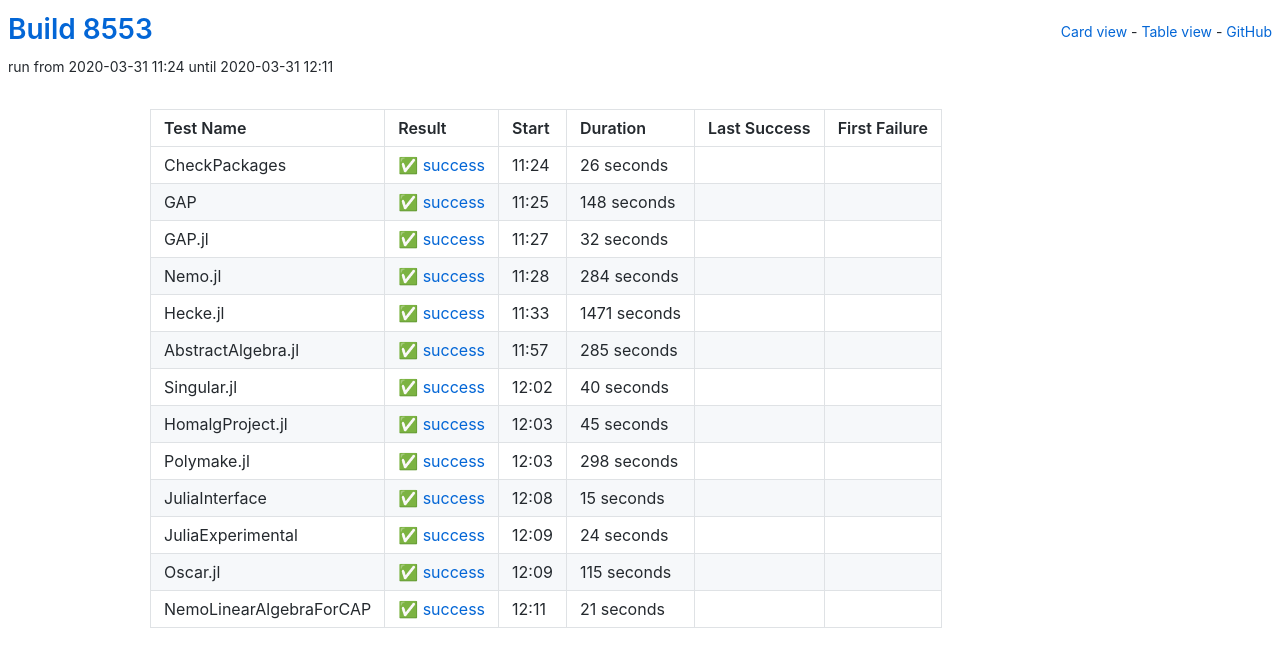
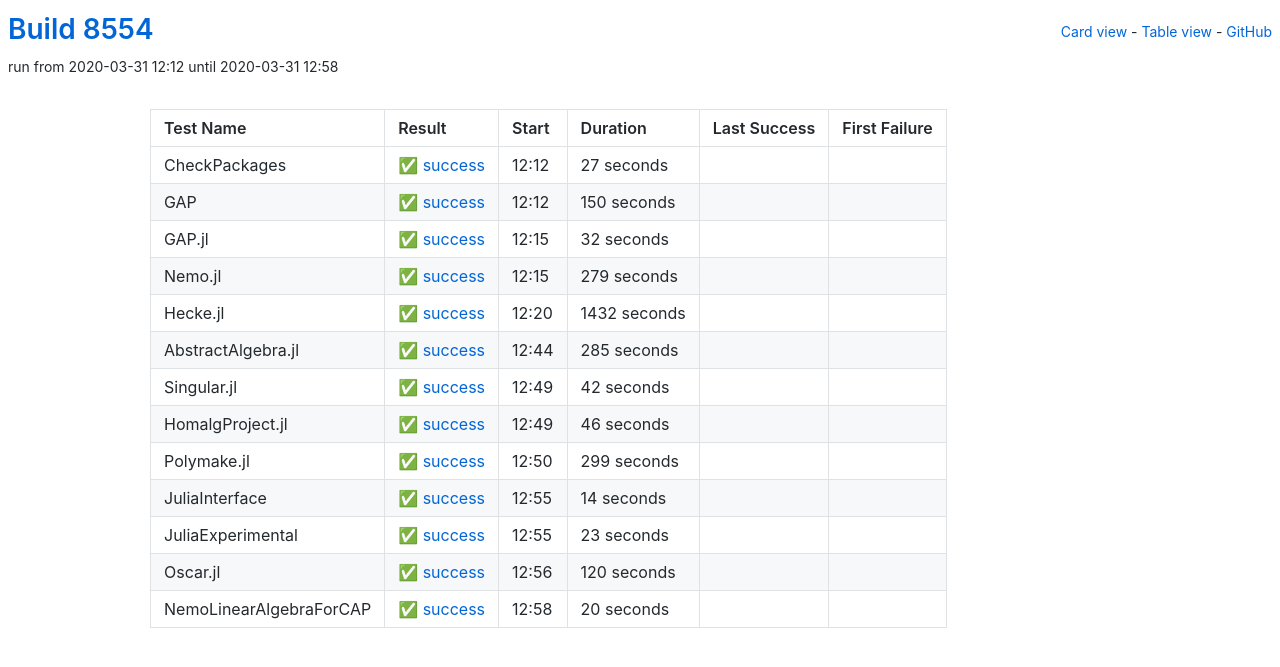
Before and after one commit to oscar-system/oscar-ci-status, a Jekyll site: the page built from table.html, in a window 1280 px wide. Shown: the top 667 px of the page. Built offline with Jekyll 4.4.1, drawn with Linux system fonts in a browser that asks for light colours.

Commit message:
Build 8554

```diff
--- a/_data/ci.yml
+++ b/_data/ci.yml
@@ -1,27 +1,27 @@
-build: 8553
-build_url: https://oscarci.mathematik.uni-kl.de/job/oscar/8553/
+build: 8554
+build_url: https://oscarci.mathematik.uni-kl.de/job/oscar/8554/
 job: oscar
 tests:
-- duration: 26
+- duration: 27
   exitcode: 0
   first_failure: false
   first_failure_url: null
   last_success: false
   last_success_url: null
-  log: https://oscarci.mathematik.uni-kl.de/job/oscar/8553/artifact/logs/build-8553/CheckPackages.log
+  log: https://oscarci.mathematik.uni-kl.de/job/oscar/8554/artifact/logs/build-8554/CheckPackages.log
   name: CheckPackages
-  start: 2020-03-31 11:24
+  start: 2020-03-31 12:12
   status: success
   success: true
-- duration: 148
+- duration: 150
   exitcode: 0
   first_failure: false
   first_failure_url: null
   last_success: false
   last_success_url: null
-  log: https://oscarci.mathematik.uni-kl.de/job/oscar/8553/artifact/logs/build-8553/GAP.log
+  log: https://oscarci.mathematik.uni-kl.de/job/oscar/8554/artifact/logs/build-8554/GAP.log
   name: GAP
-  start: 2020-03-31 11:25
+  start: 2020-03-31 12:12
   status: success
   success: true
 - duration: 32
@@ -30,31 +30,31 @@
   first_failure_url: null
   last_success: false
   last_success_url: null
-  log: https://oscarci.mathematik.uni-kl.de/job/oscar/8553/artifact/logs/build-8553/GAP.jl.log
+  log: https://oscarci.mathematik.uni-kl.de/job/oscar/8554/artifact/logs/build-8554/GAP.jl.log
   name: GAP.jl
-  start: 2020-03-31 11:27
+  start: 2020-03-31 12:15
   status: success
   success: true
-- duration: 284
+- duration: 279
   exitcode: 0
   first_failure: false
   first_failure_url: null
   last_success: false
   last_success_url: null
-  log: https://oscarci.mathematik.uni-kl.de/job/oscar/8553/artifact/logs/build-8553/Nemo.jl.log
+  log: https://oscarci.mathematik.uni-kl.de/job/oscar/8554/artifact/logs/build-8554/Nemo.jl.log
   name: Nemo.jl
-  start: 2020-03-31 11:28
+  start: 2020-03-31 12:15
   status: success
   success: true
-- duration: 1471
+- duration: 1432
   exitcode: 0
   first_failure: false
   first_failure_url: null
   last_success: false
   last_success_url: null
-  log: https://oscarci.mathematik.uni-kl.de/job/oscar/8553/artifact/logs/build-8553/Hecke.jl.log
+  log: https://oscarci.mathematik.uni-kl.de/job/oscar/8554/artifact/logs/build-8554/Hecke.jl.log
   name: Hecke.jl
-  start: 2020-03-31 11:33
+  start: 2020-03-31 12:20
   status: success
   success: true
 - duration: 285
@@ -63,85 +63,85 @@
   first_failure_url: null
   last_success: false
   last_success_url: null
-  log: https://oscarci.mathematik.uni-kl.de/job/oscar/8553/artifact/logs/build-8553/AbstractAlgebra.jl.log
+  log: https://oscarci.mathematik.uni-kl.de/job/oscar/8554/artifact/logs/build-8554/AbstractAlgebra.jl.log
   name: AbstractAlgebra.jl
-  start: 2020-03-31 11:57
+  start: 2020-03-31 12:44
   status: success
   success: true
-- duration: 40
+- duration: 42
   exitcode: 0
   first_failure: false
   first_failure_url: null
   last_success: false
   last_success_url: null
-  log: https://oscarci.mathematik.uni-kl.de/job/oscar/8553/artifact/logs/build-8553/Singular.jl.log
+  log: https://oscarci.mathematik.uni-kl.de/job/oscar/8554/artifact/logs/build-8554/Singular.jl.log
   name: Singular.jl
-  start: 2020-03-31 12:02
+  start: 2020-03-31 12:49
   status: success
   success: true
-- duration: 45
+- duration: 46
   exitcode: 0
   first_failure: false
   first_failure_url: null
   last_success: false
   last_success_url: null
-  log: https://oscarci.mathematik.uni-kl.de/job/oscar/8553/artifact/logs/build-8553/HomalgProject.jl.log
+  log: https://oscarci.mathematik.uni-kl.de/job/oscar/8554/artifact/logs/build-8554/HomalgProject.jl.log
   name: HomalgProject.jl
-  start: 2020-03-31 12:03
+  start: 2020-03-31 12:49
   status: success
   success: true
-- duration: 298
+- duration: 299
   exitcode: 0
   first_failure: false
   first_failure_url: null
   last_success: false
   last_success_url: null
-  log: https://oscarci.mathematik.uni-kl.de/job/oscar/8553/artifact/logs/build-8553/Polymake.jl.log
+  log: https://oscarci.mathematik.uni-kl.de/job/oscar/8554/artifact/logs/build-8554/Polymake.jl.log
   name: Polymake.jl
-  start: 2020-03-31 12:03
+  start: 2020-03-31 12:50
   status: success
   success: true
-- duration: 15
+- duration: 14
   exitcode: 0
   first_failure: false
   first_failure_url: null
   last_success: false
   last_success_url: null
-  log: https://oscarci.mathematik.uni-kl.de/job/oscar/8553/artifact/logs/build-8553/JuliaInterface.log
+  log: https://oscarci.mathematik.uni-kl.de/job/oscar/8554/artifact/logs/build-8554/JuliaInterface.log
   name: JuliaInterface
-  start: 2020-03-31 12:08
+  start: 2020-03-31 12:55
   status: success
   success: true
-- duration: 24
+- duration: 23
   exitcode: 0
   first_failure: false
   first_failure_url: null
   last_success: false
   last_success_url: null
-  log: https://oscarci.mathematik.uni-kl.de/job/oscar/8553/artifact/logs/build-8553/JuliaExperimental.log
+  log: https://oscarci.mathematik.uni-kl.de/job/oscar/8554/artifact/logs/build-8554/JuliaExperimental.log
   name: JuliaExperimental
-  start: 2020-03-31 12:09
+  start: 2020-03-31 12:55
   status: success
   success: true
-- duration: 115
+- duration: 120
   exitcode: 0
   first_failure: false
   first_failure_url: null
   last_success: false
   last_success_url: null
-  log: https://oscarci.mathematik.uni-kl.de/job/oscar/8553/artifact/logs/build-8553/Oscar.jl.log
+  log: https://oscarci.mathematik.uni-kl.de/job/oscar/8554/artifact/logs/build-8554/Oscar.jl.log
   name: Oscar.jl
-  start: 2020-03-31 12:09
+  start: 2020-03-31 12:56
   status: success
   success: true
-- duration: 21
+- duration: 20
   exitcode: 0
   first_failure: false
   first_failure_url: null
   last_success: false
   last_success_url: null
-  log: https://oscarci.mathematik.uni-kl.de/job/oscar/8553/artifact/logs/build-8553/NemoLinearAlgebraForCAP.log
+  log: https://oscarci.mathematik.uni-kl.de/job/oscar/8554/artifact/logs/build-8554/NemoLinearAlgebraForCAP.log
   name: NemoLinearAlgebraForCAP
-  start: 2020-03-31 12:11
+  start: 2020-03-31 12:58
   status: success
   success: true
```
Also changed, not shown: README.md.
